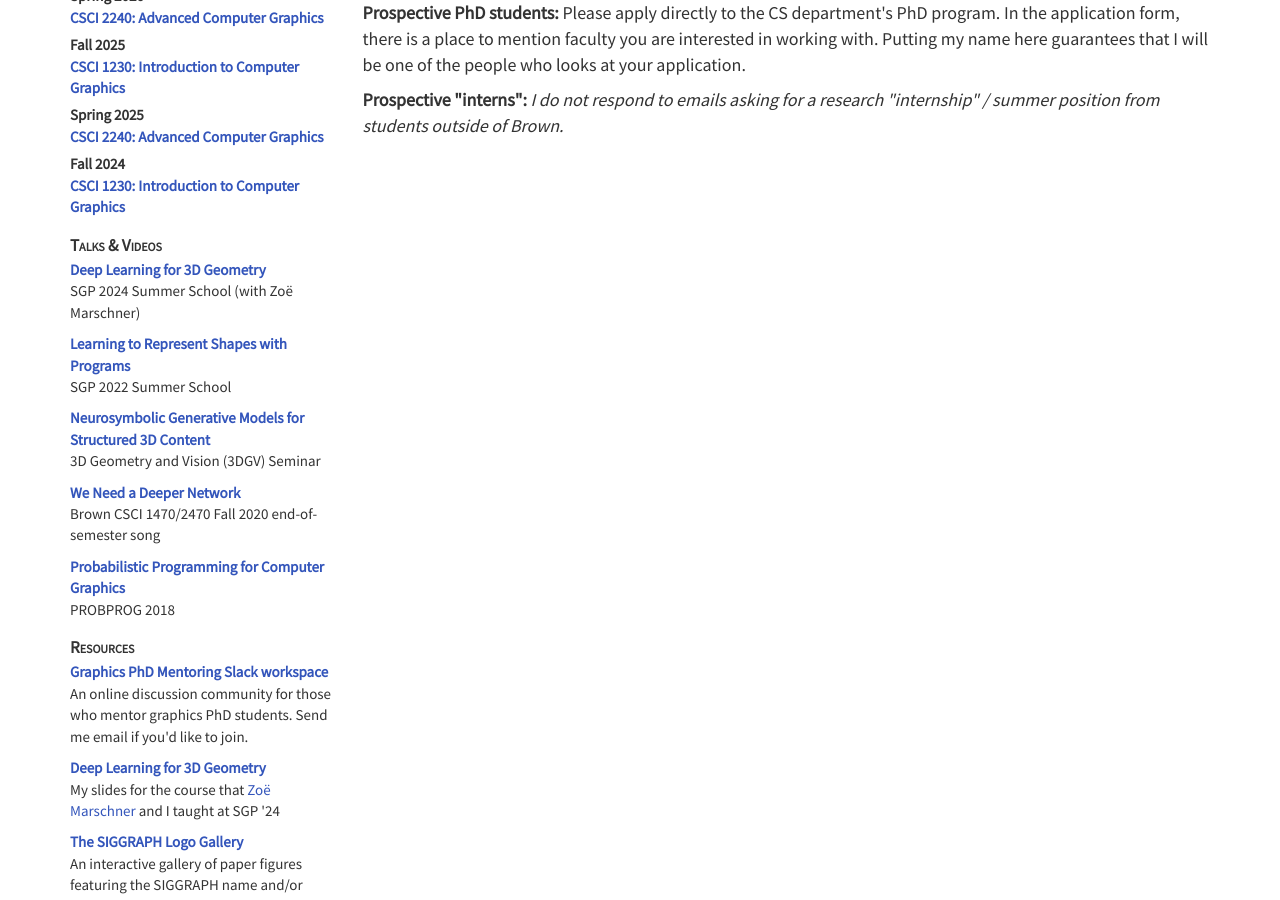
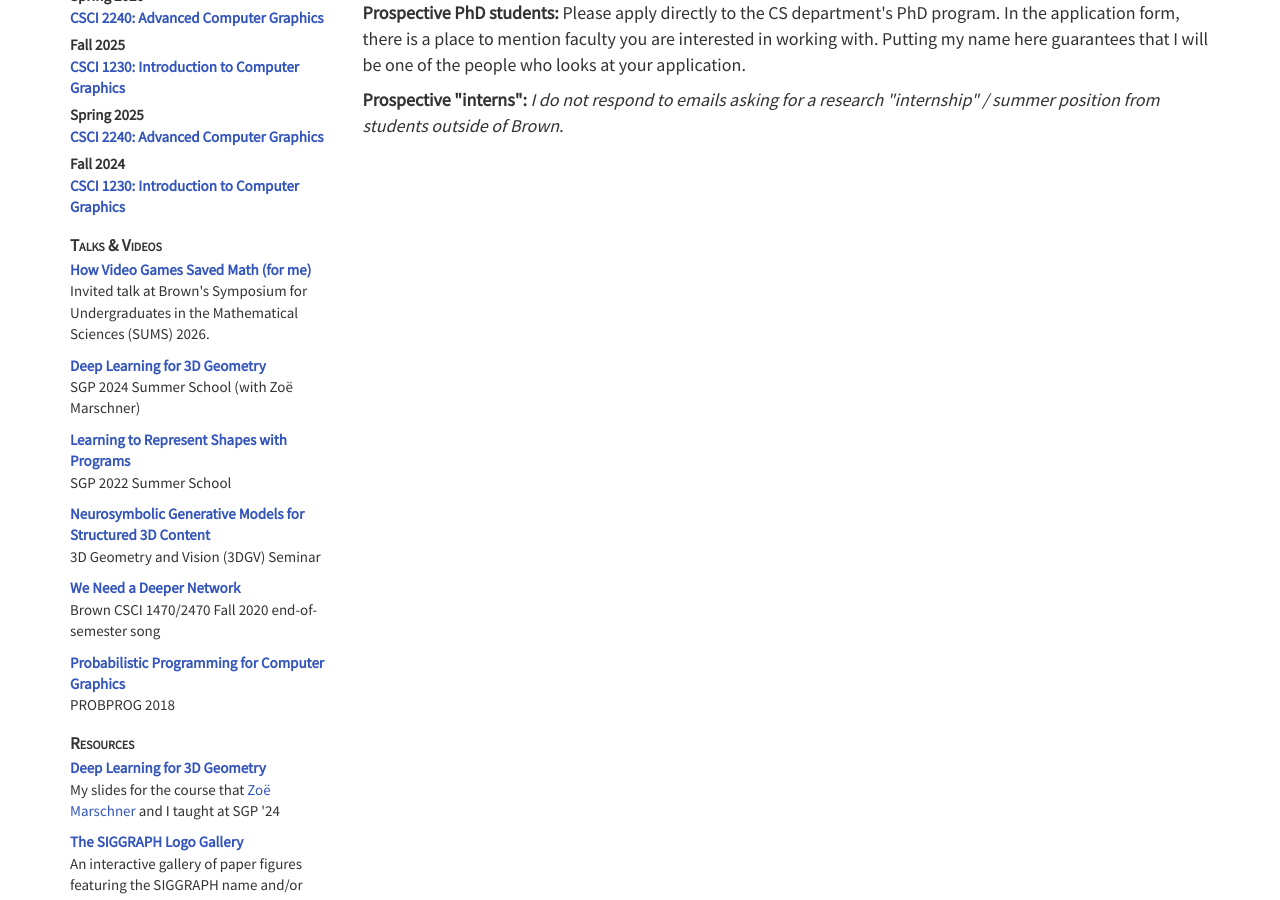
Before and after one commit to dritchie/dritchie.github.io, a Jekyll site: the page built from prospective_students.html, in a window 1280 px wide and 900 px high, scrolled down 713 px. Built offline with Jekyll 4.4.1, drawn with Linux system fonts in a browser that asks for light colours.

Commit message:
SUMS '26 talk recording

```diff
--- a/_data/resources.json
+++ b/_data/resources.json
@@ -1,9 +1,4 @@
 [
-	{
-		"name": "Graphics PhD Mentoring Slack workspace",
-		"link": "https://graphicsphdmentoring.slack.com/",
-		"description": "An online discussion community for those who mentor graphics PhD students. Send me email if you'd like to join."
-	},
 	{
 		"name": "Deep Learning for 3D Geometry",
 		"link": "https://www.dropbox.com/scl/fi/ecvymypvpwn6dgiubduh0/slides.pptx?rlkey=k30ulxvqqu7zizvwpk5t3fyam&dl=0",
--- a/_data/talks.json
+++ b/_data/talks.json
@@ -1,4 +1,9 @@
 [
+	{
+		"title": "How Video Games Saved Math (for me)",
+		"link": "https://www.youtube.com/watch?v=8lT37g7toG8",
+		"venue": "Invited talk at Brown's Symposium for Undergraduates in the Mathematical Sciences (SUMS) 2026."
+	},
 	{
 		"title": "Deep Learning for 3D Geometry",
 		"link": "https://www.youtube.com/watch?v=r6S0jQqyZDM&ab_channel=SymposiumonGeometryProcessing2024",
--- /dev/null
+++ b/_news/sums26.html
@@ -0,0 +1,5 @@
+---
+date: '2026-03-21'
+---
+
+Gave a talk at Brown's <a target="_blank" href="https://sites.google.com/brown.edu/sums/home">Symposium for Undergraduates in the Mathematical Sciences</a> (SUMS): <a target="_blank" href="https://www.youtube.com/watch?v=8lT37g7toG8">How Video Games Saved Math (for me)</a>
```
